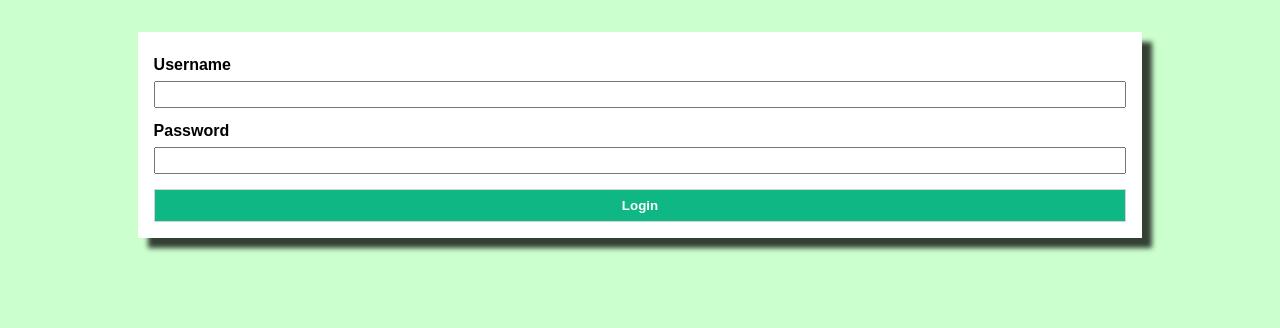
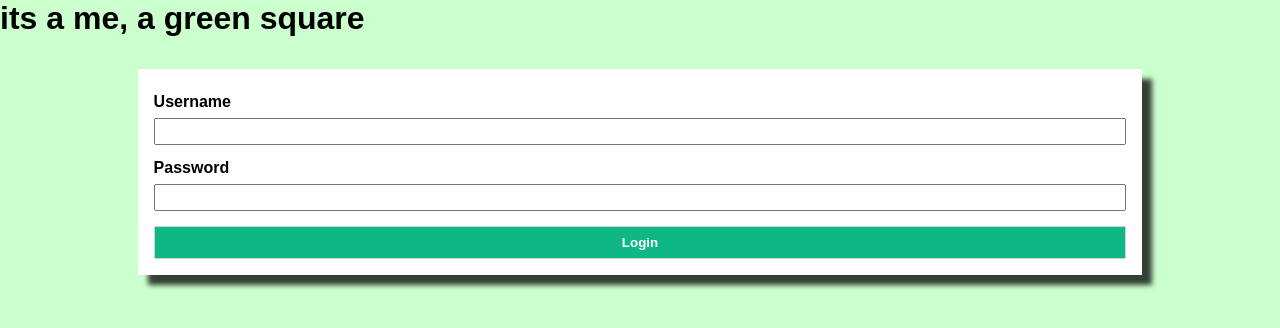
Before and after one commit to Theodoric-Graham/codeup-web-exercises, a plain HTML site: page login.html in a window 1280 px wide. Drawn offline with Linux system fonts and the light colour scheme.

Commit message:
gettin green square

```diff
--- a/login.html
+++ b/login.html
@@ -6,6 +6,7 @@
     <link rel="stylesheet" href="css/login.css">
 </head>
 <body>
+<h1>its a me, a green square</h1>
 <main>
     <form action="https://java.codeup.com/examples/css/login-form.html#">
         <fieldset class="width-80">
```
